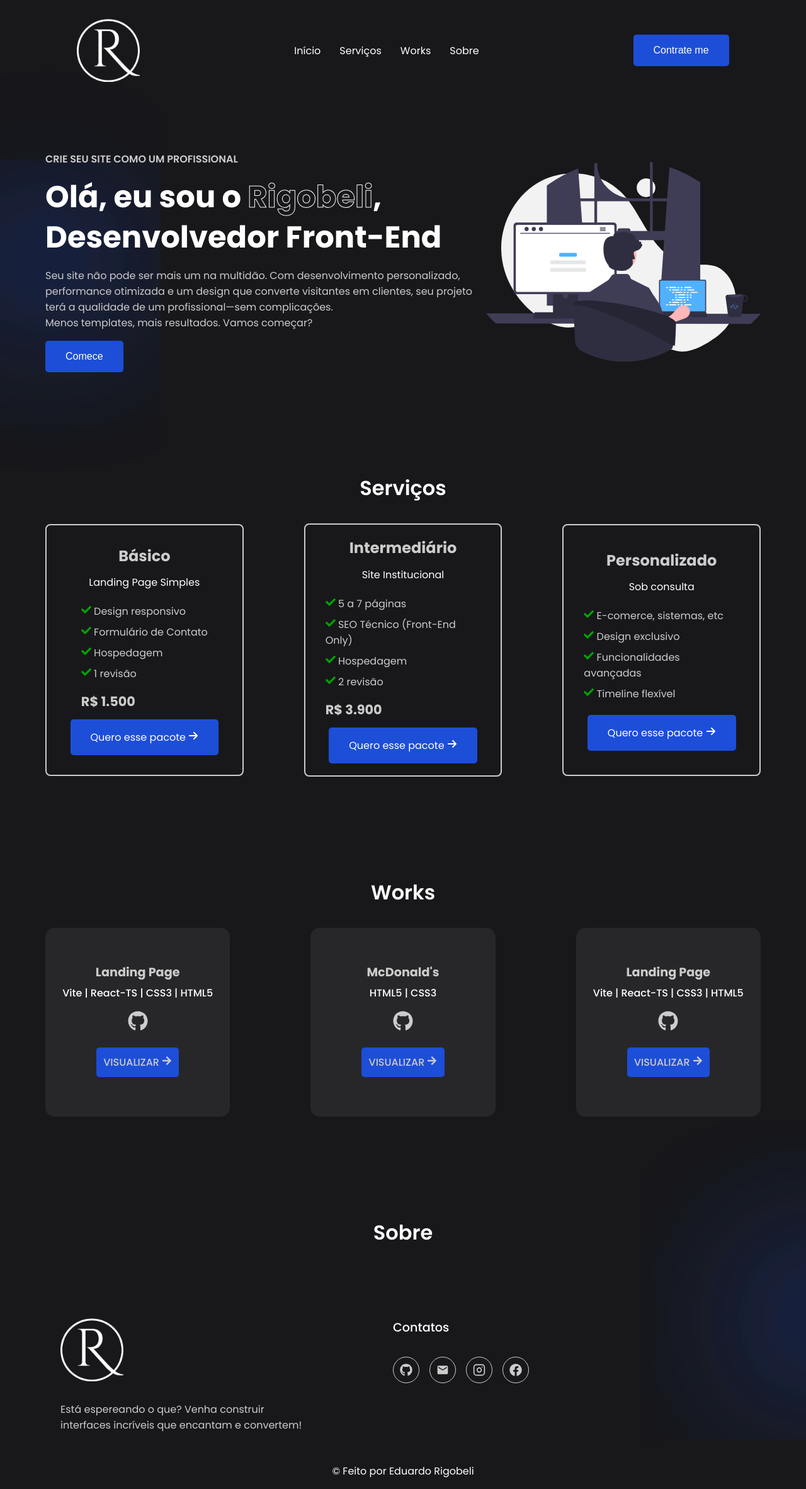
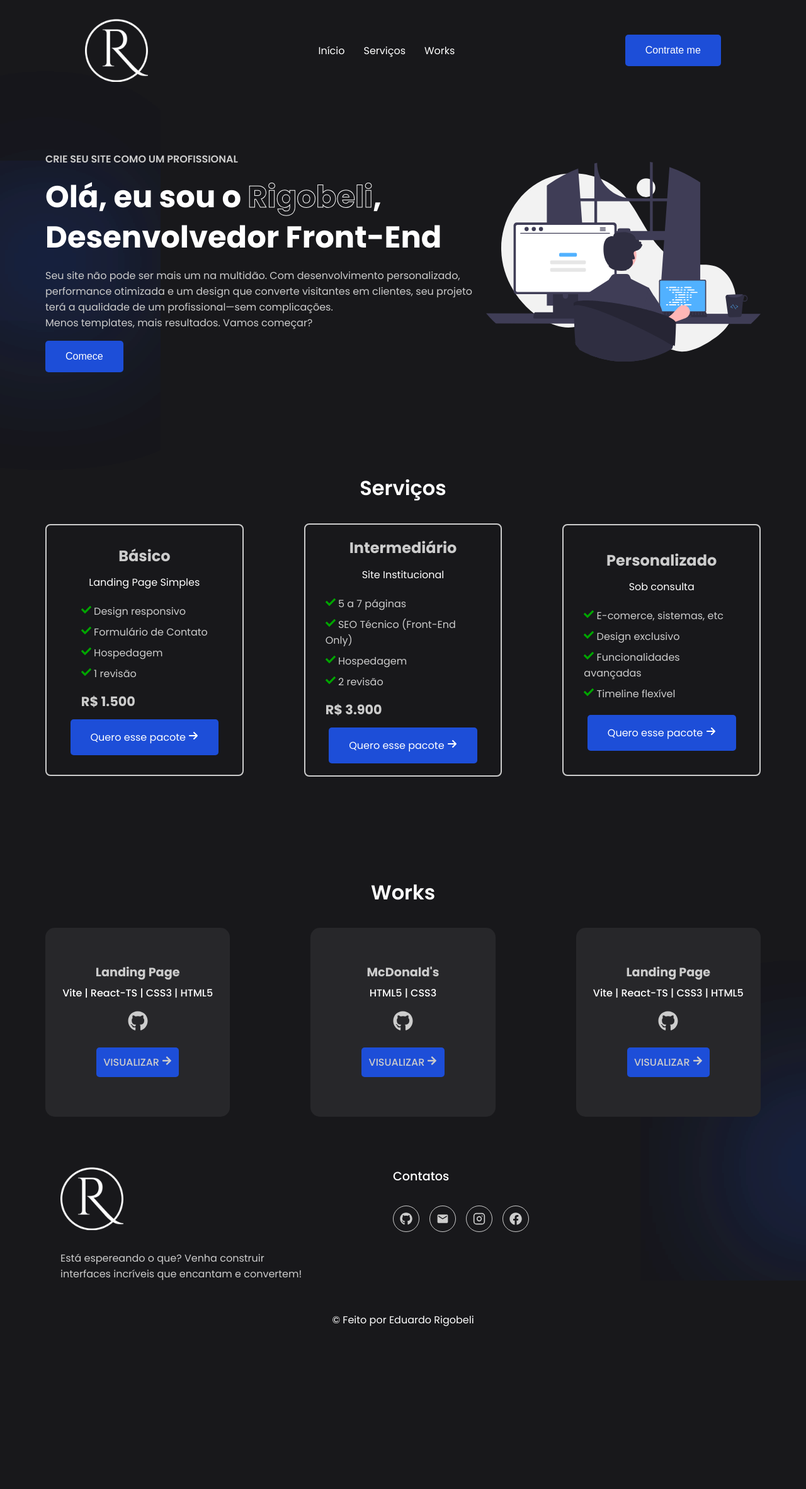
Before and after one commit to EduardoRigobeli/Portfolio, a React (Vite) app: page / in a window 1280 px wide. Shown: the whole page at 63% size. After the commit the page ends 2124 px from the top, so only its background shows below. Built offline with nearby package versions, Linux system fonts and the light colour scheme.

Commit message:
Retirada do scroll-bar e suavização no scroll do navbar

```diff
--- a/index.html
+++ b/index.html
@@ -4,7 +4,8 @@
     <meta charset="UTF-8" />
     <link rel="icon" type="image/svg+xml" href="/public/Letter R for Business Logo.png" />
     <meta name="viewport" content="width=device-width, initial-scale=1.0" />
-    <title>Portfolio | Vite + React</title>
+    <meta name="description" content="Desenvolvedor Front-End Freelancer - Criação de sites modernos com HTML5, CSS3, React, Bootstrap, Typescript, JavaScript. Otimização para SEO e conversão. Solicite orçamento!">
+    <title>Rigobeli | Desenvolvedor Front-End</title>
   </head>
   <body>
     <div id="root"></div>
--- a/src/Projetos/Works/Works.module.css
+++ b/src/Projetos/Works/Works.module.css
@@ -45,11 +45,11 @@
 
 .works_container .works .icon a{
     font-size: 2rem;
-    transition: all 0.3 ease;
+    transition: all 0.3s ease;
 }
 
 .works_container .works .icon a:hover{
-    color: blue;
+    color: #fff;
 }
 
 .works_container .works .link{
@@ -57,8 +57,11 @@
     padding: 0.7rem;
     border-radius: 5px;
     transition: all 0.3 ease;
+    cursor: pointer;
+    transition: all .3s ease;
 }
 
 .works_container .works .link:hover{
     background-color: #1e40af;
+    color: #fff;
 }
--- a/src/assets/Components/Header/index.tsx
+++ b/src/assets/Components/Header/index.tsx
@@ -18,9 +18,6 @@ function Header() {
                 <li className={styles.link}>
                     <a href="#works">Works</a>
                 </li>
-                <li className={styles.link}>
-                    <a href="#sobre">Sobre</a>
-                </li>
             </ul>
 
             <button className={styles.btn}>Contrate me</button>
--- a/src/assets/Components/Main/index.tsx
+++ b/src/assets/Components/Main/index.tsx
@@ -74,11 +74,6 @@ function Main() {
             <h2 className={styles.header}>Works</h2>
             <Works />
         </section>
-
-        <section id='sobre' className={styles.container}>
-            <h2 className={styles.header}>Sobre</h2>
-
-        </section>
     </>
     )
 }
--- a/src/index.css
+++ b/src/index.css
@@ -25,6 +25,14 @@ a {
   text-decoration: none;
 }
 
+html{
+  scroll-behavior: smooth;
+}
+
 body{
   background-color: #18181B;
 }
+
+body::-webkit-scrollbar{
+  display: none;
+}
```
